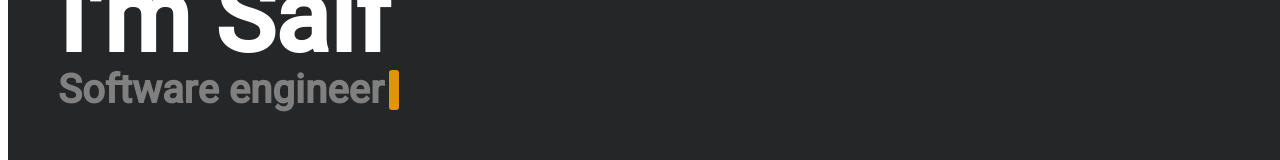
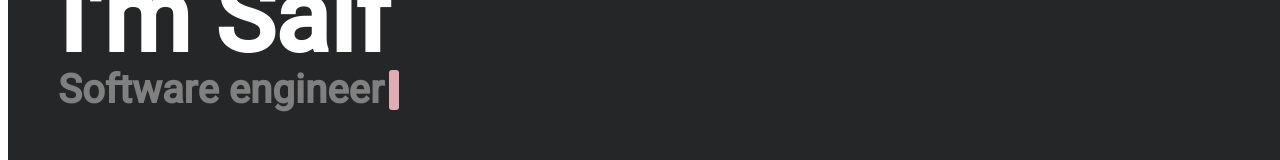
Before and after one commit to F12-Syntex/personal-website, a React (Vite) app: page / in a window 1280 px wide. Shown: the part 338-498 px from the top of the page. Built offline with nearby package versions, Linux system fonts and the light colour scheme.

Commit message:
v0.1.6
Changed colour of type writer

```diff
--- a/src/com.syntex.sytling/App.css
+++ b/src/com.syntex.sytling/App.css
@@ -66,7 +66,7 @@
     height: 40px;
     width: 10px;
 
-    background-color: orange;
+    background-color: pink;
     justify-content: center;
     align-items: center;
     display: flex;
```
